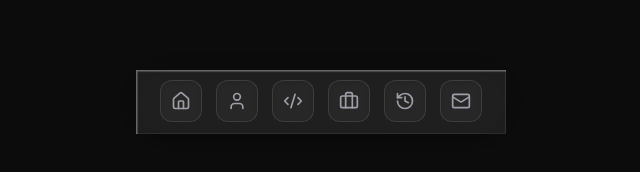
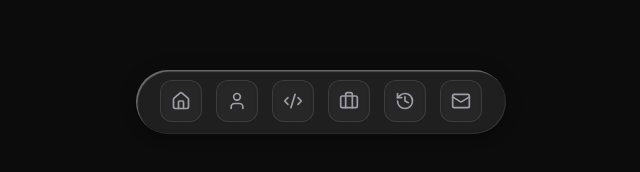
Before and after one commit to gainlab-dev/portfolio, a Next.js app: page / in a window 1280 px wide. Shown: the part 642-814 px from the top of the page, without its empty margins (319-959 px from the left). Built offline with nearby package versions, Linux system fonts and the light colour scheme.

Commit message:
Fix border-radius inheritance on glass backdrop and highlight layers using style inheritance

```diff
--- a/src/components/ui/liquid-glass.tsx
+++ b/src/components/ui/liquid-glass.tsx
@@ -37,7 +37,7 @@ export const GlassEffect: React.FC<GlassEffectProps> = ({
       style={glassStyle}
     >
       {/* Distorted Backdrop Filter Layer (Wrapped in an exact bounds clipping wrapper) */}
-      <div className="absolute inset-0 z-0 overflow-hidden rounded-inherit">
+      <div className="absolute inset-0 z-0 overflow-hidden" style={{ borderRadius: "inherit" }}>
         <div
           className="absolute"
           style={{
@@ -54,8 +54,9 @@ export const GlassEffect: React.FC<GlassEffectProps> = ({
 
       {/* Glass Base & Border Highlight Layer */}
       <div
-        className="absolute inset-0 z-10 rounded-inherit overflow-hidden"
+        className="absolute inset-0 z-10 overflow-hidden"
         style={{
+          borderRadius: "inherit",
           background: "rgba(255, 255, 255, 0.08)",
           boxShadow:
             "inset 1.5px 1.5px 1px rgba(255, 255, 255, 0.35), inset -1px -1px 1px rgba(255, 255, 255, 0.1), inset 0 -1px 1px rgba(0, 0, 0, 0.2)",
```
